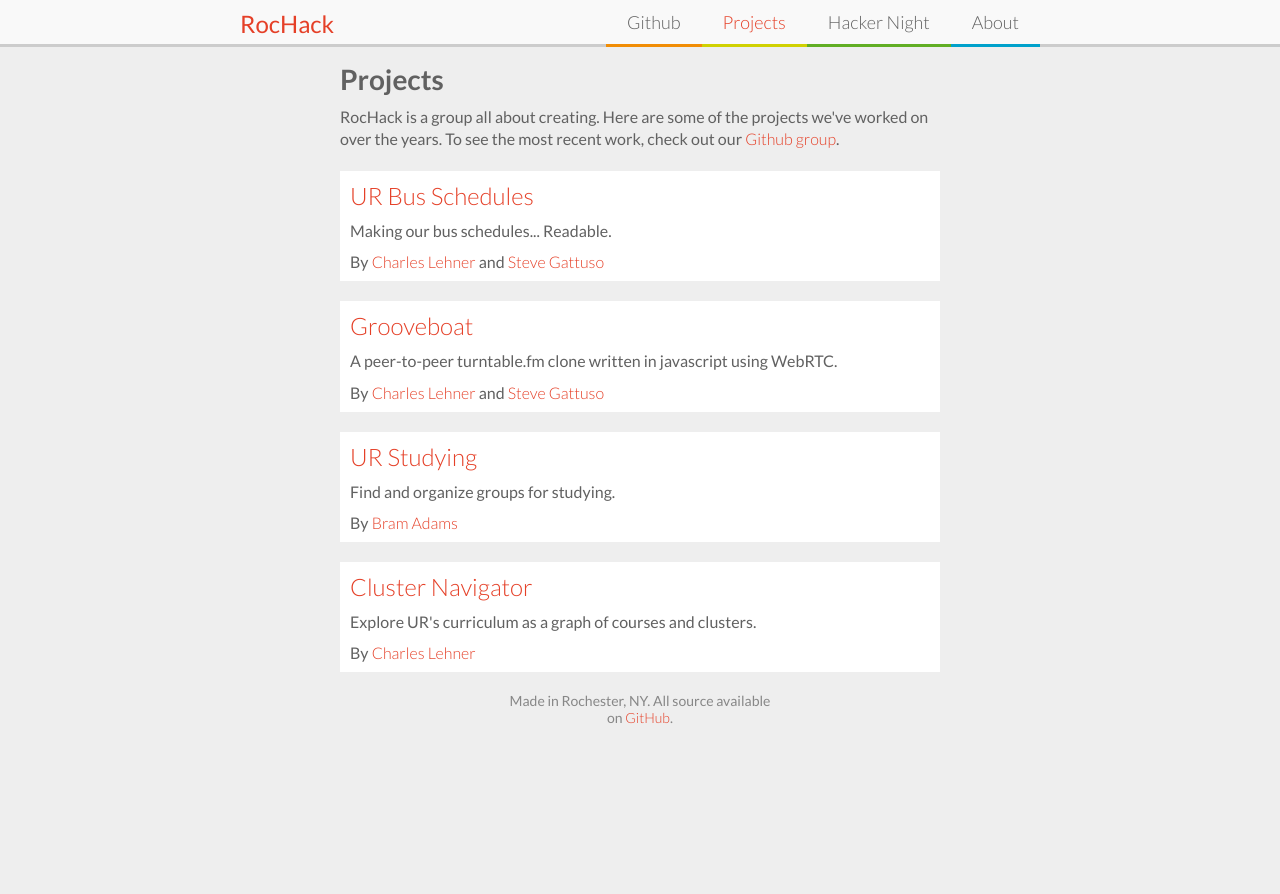
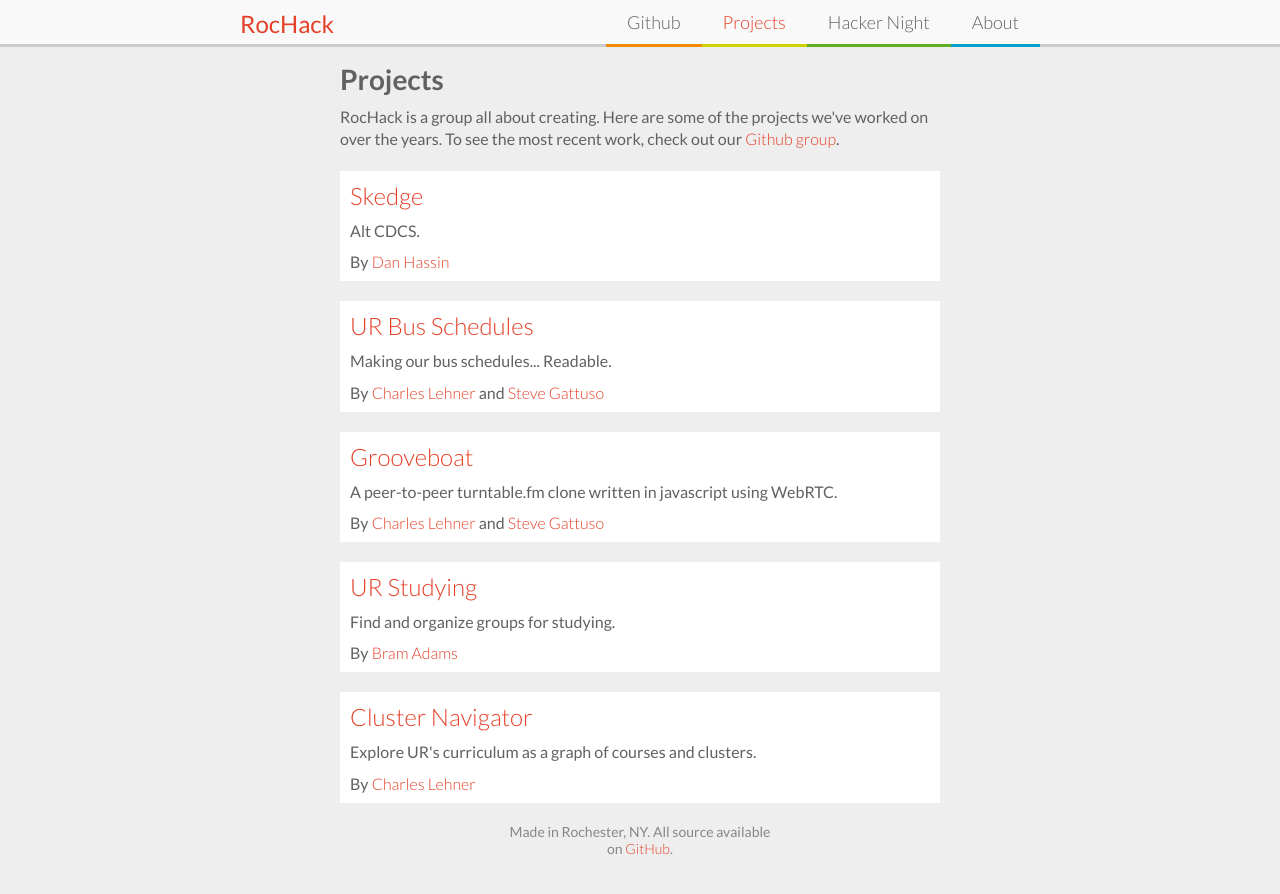
Before and after one commit to RocHack/rochack.org, a Jekyll site: the page built from projects.html, in a window 1280 px wide. Shown: the top 894 px of the page. Built offline with Jekyll 4.4.1, drawn with Linux system fonts in a browser that asks for light colours.

Commit message:
Add myself & skedge

```diff
--- a/about.html
+++ b/about.html
@@ -43,6 +43,9 @@ members:
     -
         name: Francis Hinson
         link: http://francishinson.com
+    -
+        name: Dan Hassin
+        link: http://danhassin.com
 
     2017:
     -
--- a/projects.html
+++ b/projects.html
@@ -5,6 +5,12 @@ title: Projects
 ---
 <h1>Projects</h1>
 <p>RocHack is a group all about creating. Here are some of the projects we've worked on over the years. To see the most recent work, check out our <a href="http://github.com/rochack">Github group</a>.</p>
+
+<div class="project project_first">
+    <a href="http://skedgeur.com" class="project_title">Skedge</a>
+    <p class="project_description">Alt CDCS.</p>
+    <div class="project_authors">By <a href="http://danhassin.com/">Dan Hassin</a></div>
+</div>
 
 <div class="project project_first">
     <a href="http://rochack.org/rocbuses/" class="project_title">UR Bus Schedules</a>
```
